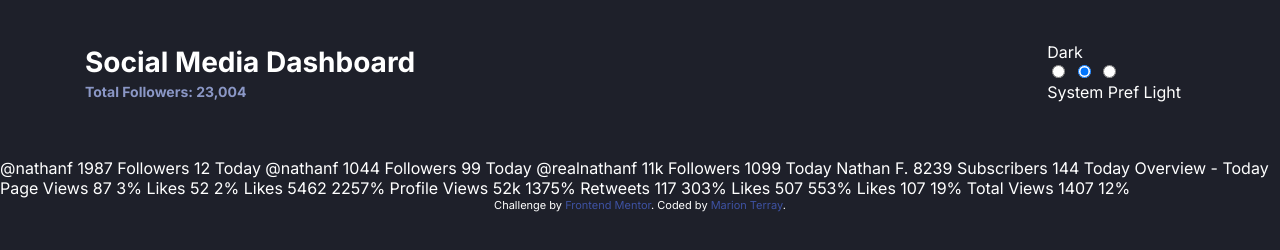
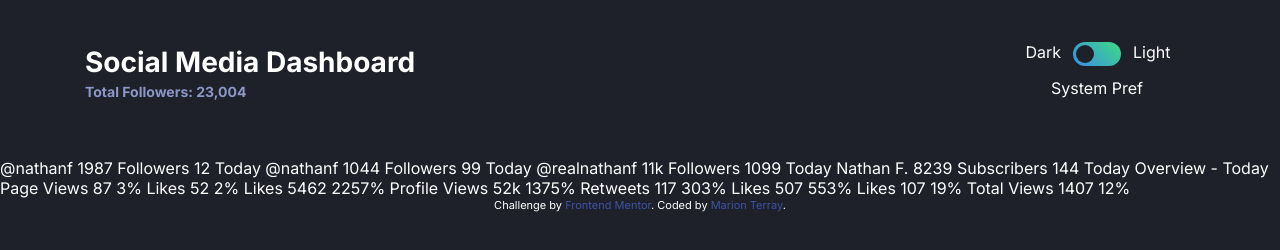
Before and after one commit to MarionTerray/FEMsocial-media-dashboard, a website: page index.html in a window 1280 px wide. Drawn offline with Linux system fonts and the light colour scheme.

Commit message:
toggle btn style

```diff
--- a/app/scss/components/toggle.scss
+++ b/app/scss/components/toggle.scss
@@ -1,28 +1,65 @@
 @use '../util' as *;
 
 .toggle {
+    display: grid;
+    grid-template-columns: repeat(3, 1fr);
+    grid-template-rows: repeat(2, 1fr);
     border: none;
+    gap: rem(12);
+
+    label {
+        &[for="dark"]{
+            grid-column: 1 / 2;
+            justify-self: end;
+        }
+        &[for="system"]{
+            grid-column: 1 / 4;
+            grid-row: 2 / 3;
+            justify-self: center;
+        }
+        &[for="light"]{
+            grid-column: 3 / 4;
+        }
+    }
 
     &__wrapper{
-
+        position: relative;
+        height: rem(24);
+        grid-column: 2 / 3;
+        grid-row: 1 / 2;
     }
 
     input[type="radio"] {
-
+        opacity: 0;
+        margin: 0;
     }
 
     &__background {
-
+        display: block;
+        height: 100%;
+        position: absolute;
+        width: 100%;
+        top: 0;
+        border-radius: rem(12);
+        background: linear-gradient(225deg, var(--toggle-bg-end) 0%, var(--toggle-bg-start) 98.02%);
+        pointer-events: none;
     }
 
     &__button {
-        width: rem(16);
-        height: rem(16);
+        position: absolute;
+        left: rem(3);
+        top: rem(3);
+        right: 100%;
+        width: rem(18);
+        height: rem(18);
         border-radius: 50%;
-        background-color: var(--toggle);
+        background-color: var(--dark-bg);
+
+        ~ #light:checked {
+            right: 0;
+            left: 100%;
+        }
     }
 
-    label {
 
-    }
 }
--- a/index.html
+++ b/index.html
@@ -33,6 +33,8 @@
 
     <fieldset class="header__toggle toggle" aria-label="theme toggle" role="radiogroup">
       <label for="dark">Dark</label>
+      <label for="system">System Pref</label>
+      <label for="light">Light</label>
       <div class="toggle__wrapper">
         <input type="radio" name="theme" id="dark">
         <input type="radio" name="theme" id="system" checked>
@@ -40,8 +42,7 @@
         <span aria-hidden="true" class="toggle__background"></span>
         <span aria-hidden="true" class="toggle__button"></span>
       </div>
-      <label for="system">System Pref</label>
-      <label for="light">Light</label>
+
 
     </fieldset>
   </header>
```
Also changed, not shown: dist/style.css, 1 other file.
